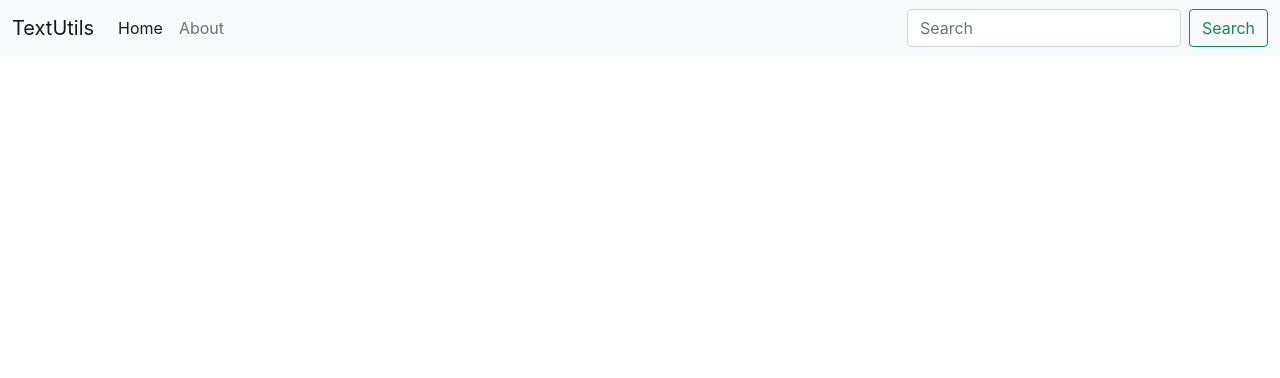
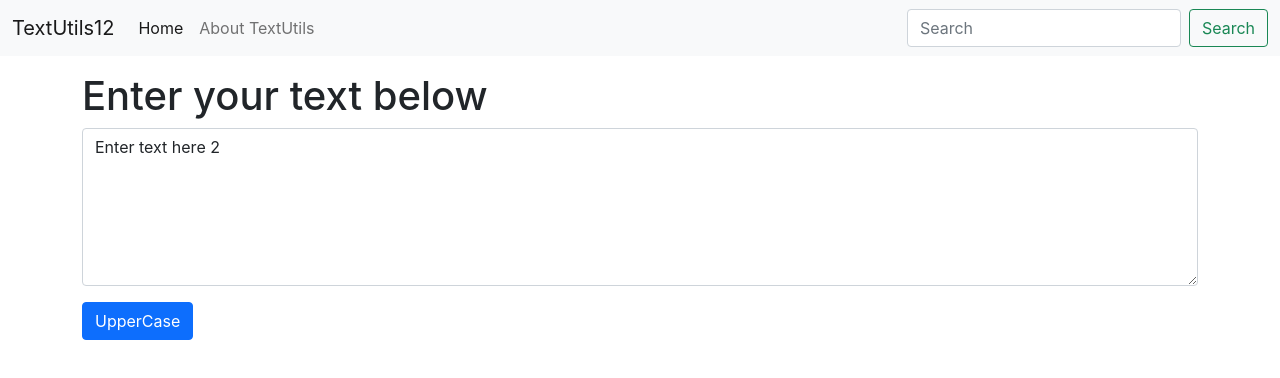
Before and after one commit to Aarifalam/TextUtils-App, a React (Create React App) app: page / in a window 1280 px wide. Shown: the top 378 px of the page. Built offline with nearby package versions, Linux system fonts and the light colour scheme.

Commit message:
in this i added formText component for input from bootstrap, used states and also evets handiling

```diff
--- a/src/App.js
+++ b/src/App.js
@@ -1,32 +1,19 @@
 import logo from './logo.svg';
 import './App.css';
+import Navbar from './Comonents/Navbar';
+import TextForm from './Comonents/TextForm';
 
 function App() {
   return (
-    <div>
-      <nav className="navbar navbar-expand-lg navbar-light bg-light">
-        <div className="container-fluid">
-          <a className="navbar-brand" href="/">TextUtils</a>
-          <button className="navbar-toggler" type="button" data-bs-toggle="collapse" data-bs-target="#navbarSupportedContent" aria-controls="navbarSupportedContent" aria-expanded="false" aria-label="Toggle navigation">
-            <span className="navbar-toggler-icon"></span>
-          </button>
-          <div className="collapse navbar-collapse" id="navbarSupportedContent">
-            <ul className="navbar-nav me-auto mb-2 mb-lg-0">
-              <li className="nav-item">
-                <a className="nav-link active" aria-current="page" href="/">Home</a>
-              </li>
-              <li className="nav-item">
-                <a className="nav-link" href="/">About</a>
-              </li>
-            </ul>
-            <form className="d-flex">
-              <input className="form-control me-2" type="search" placeholder="Search" aria-label="Search" />
-              <button className="btn btn-outline-success" type="submit">Search</button>
-            </form>
-          </div>
-        </div>
-      </nav>
-    </div>
+    <>
+
+      <Navbar title="TextUtils12" aboutText="About TextUtils" />
+      {/* <Navbar />   // if i will commnet upper one and use this without passing any props then it will use default props which we passed in defferent fils of components of file. */}
+
+      <div className="container my-3">
+        <TextForm heading="Enter your text below" />
+      </div>
+    </>
   );
 }
 
--- /dev/null
+++ b/src/Comonents/Navbar.js
@@ -0,0 +1,45 @@
+import React from "react";
+
+import PropTypes from 'prop-types'
+
+
+export default function Navbar(props) {
+    return (
+        <div>
+            <nav className="navbar navbar-expand-lg navbar-light bg-light">
+                <div className="container-fluid">
+                    <a className="navbar-brand" href="/">{props.title}</a>
+                    <button className="navbar-toggler" type="button" data-bs-toggle="collapse" data-bs-target="#navbarSupportedContent" aria-controls="navbarSupportedContent" aria-expanded="false" aria-label="Toggle navigation">
+                        <span className="navbar-toggler-icon"></span>
+                    </button>
+                    <div className="collapse navbar-collapse" id="navbarSupportedContent">
+                        <ul className="navbar-nav me-auto mb-2 mb-lg-0">
+                            <li className="nav-item">
+                                <a className="nav-link active" aria-current="page" href="/">Home</a>
+                            </li>
+                            <li className="nav-item">
+                                <a className="nav-link" href="/">{props.aboutText}</a>
+                            </li>
+                        </ul>
+                        <form className="d-flex">
+                            <input className="form-control me-2" type="search" placeholder="Search" aria-label="Search" />
+                            <button className="btn btn-outline-success" type="submit">Search</button>
+                        </form>
+                    </div>
+                </div>
+            </nav>
+        </div>
+    )
+}
+
+
+Navbar.prototype = {
+    title: PropTypes.string.isRequired, //title is requred if you will not paas title value in App.js then it will gives Error
+    about: PropTypes.string
+}
+
+
+Navbar.defaultProps = {
+    title: "default title",
+    about: "default title"
+}
--- /dev/null
+++ b/src/Comonents/TextForm.js
@@ -0,0 +1,37 @@
+import React, { useState } from "react";
+
+
+export default function TextForm(props) {
+    const handleUpClick = () => {
+        console.log("Uppercase was clicked" + text)
+        // setText("You have clicked on handleUpClick")
+        // console.log(text)
+
+        // coonverting into UpperCase
+        let newText = text.toUpperCase()
+        setText(newText)
+    }
+    // Whenever we are clicking the button this function has called and then setText set the value of Text or we can sat update the text variable
+
+    const handleOnChange = (event) => {
+        console.log("Onchange")
+        setText(event.target.value)
+    }
+    //when i'm typing in Input then this function calling and setText function is changing the value of text.
+
+
+    const [text, setText] = useState("Enter text here 2")
+    // text = "new text"   //wrong way to update text
+    // setText("new text")   // right way to update text using setText function
+
+    return (
+        <div>
+            <h1>{props.heading}</h1>
+            <div className="mb-3">
+                <textarea className="form-control" value={text} onChange={handleOnChange} id="myBox" rows="6"></textarea>
+                {/* value={text} will update because of setText and onChange will give us ability to write in Input  */}
+            </div>
+            <button className="btn btn-primary" onClick={handleUpClick} >UpperCase</button>
+        </div>
+    )
+}
```
